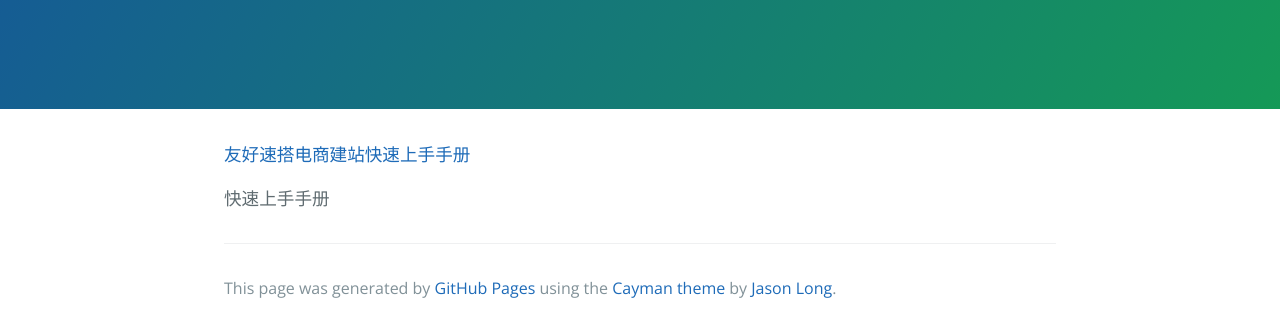
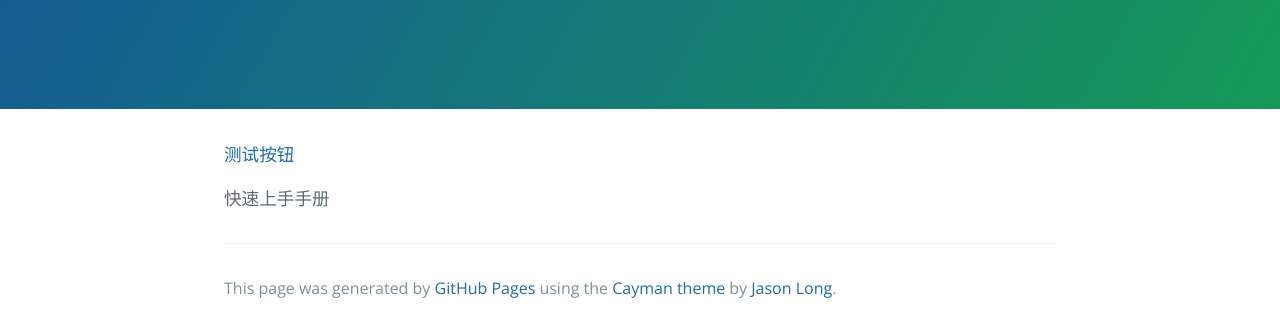
Before and after one commit to xjyeah/xjyeah.github.io, a plain HTML site: page index.html in a window 1280 px wide. Shown: the part 208-544 px from the top of the page. Drawn offline with nearby package versions, Linux system fonts and the light colour scheme.

Commit message:
Update index.html

```diff
--- a/index.html
+++ b/index.html
@@ -16,7 +16,7 @@
     </section>
 
     <section class="main-content">
-      <p><a href="srbankSchemezz:// ">友好速搭电商建站快速上手手册</a></p>
+      <p><a href="https://a.app.qq.com/o/simple.jsp?pkgname=cn.srbank.zyx">测试按钮</a></p>
 
 <p>快速上手手册</p>
 
```
